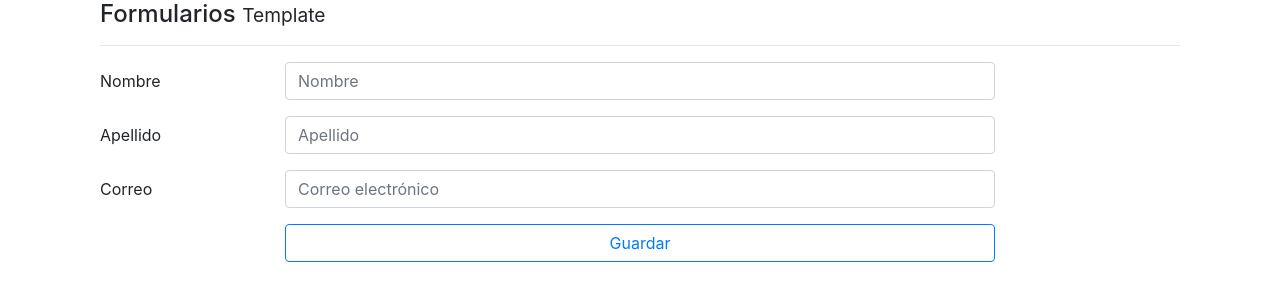
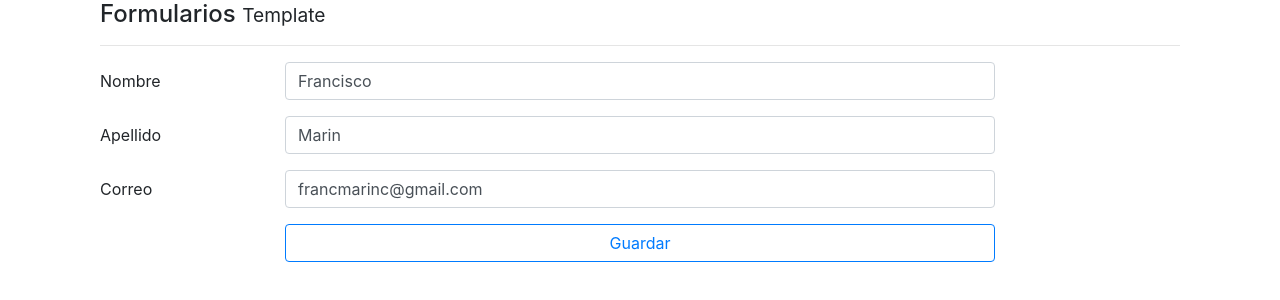
Before and after one commit to franmc01/Angular-Formularios, an Angular app: page /template in a window 1280 px wide. Shown: the top 300 px of the page. Built offline with nearby package versions, Linux system fonts and the light colour scheme.

Commit message:
Terminada la validacion

```diff
--- a/src/app/pages/template/template.component.html
+++ b/src/app/pages/template/template.component.html
@@ -1,6 +1,6 @@
 <h4>Formularios <small> Template </small></h4>
 <hr>
-<form autocomplete="off">
+<form autocomplete="off" (ngSubmit)="infoFormulario(formtemplate)" #formtemplate="ngForm">
 
   <div>
 
@@ -10,7 +10,14 @@
 
         <input class="form-control"
                type="text"
-               placeholder="Nombre">
+               name = "nombre"
+               [ngModel]="usuario.nombre"
+               [class.is-invalid]="nombre.invalid && nombre.touched"
+               required
+               minlength="4"
+               placeholder="Nombre"
+               #nombre="ngModel">
+               <small *ngIf="nombre.invalid && nombre.touched" class="text-danger form-text">Este campo es obligatorio</small>
       </div>
     </div>
 
@@ -20,7 +27,14 @@
 
         <input class="form-control"
                type="text"
-               placeholder="Apellido">
+               name="apellido"
+               [ngModel]="usuario.apellido"
+               [class.is-invalid]="apellido.invalid && apellido.touched"
+               required
+               minlength="4"
+               placeholder="Apellido"
+               #apellido="ngModel">
+               <small *ngIf="apellido.invalid && apellido.touched" class="text-danger form-text">Este campo es obligatorio</small>
       </div>
     </div>
 
@@ -32,7 +46,16 @@
 
       <input class="form-control"
              type="email"
-             placeholder="Correo electrónico">
+             name="email"
+             [ngModel]="usuario.email"
+             [class.is-invalid]="email.invalid && email.touched"
+             pattern="[a-z 0-9._%+-]+@[a-z0-9.-]+\.[a-z]{2,3}$"
+             required
+             required
+             minlength="4"
+             placeholder="Correo electrónico"
+             #email="ngModel">
+             <small *ngIf="email.invalid && email.touched" class="text-danger form-text">Ingrese un correo válido</small>
     </div>
   </div>
 
--- a/src/app/pages/template/template.component.ts
+++ b/src/app/pages/template/template.component.ts
@@ -1,15 +1,32 @@
 import { Component, OnInit } from '@angular/core';
+import { NgForm } from '@angular/forms';
 
 @Component({
   selector: 'app-template',
   templateUrl: './template.component.html',
-  styleUrls: ['./template.component.css']
+  styleUrls: ['./template.component.css'],
 })
 export class TemplateComponent implements OnInit {
+  usuario = {
+    nombre: 'Francisco',
+    apellido: 'Marin',
+    email: 'francmarinc@gmail.com',
+  };
 
-  constructor() { }
+  constructor() {}
 
-  ngOnInit(): void {
+  ngOnInit(): void {}
+
+  infoFormulario(formtemplate: NgForm) {
+    // console.log(formtemplate);
+    if (formtemplate.invalid) {
+      Object.values(formtemplate.controls).forEach((controls) => {
+        controls.markAllAsTouched();
+      });
+      return;
+    } else {
+      console.log('Datos del formulario');
+      console.log(formtemplate.value);
+    }
   }
-
 }
```
